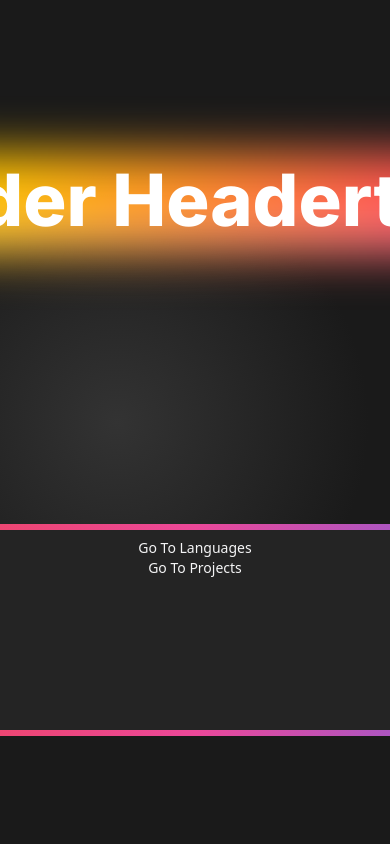
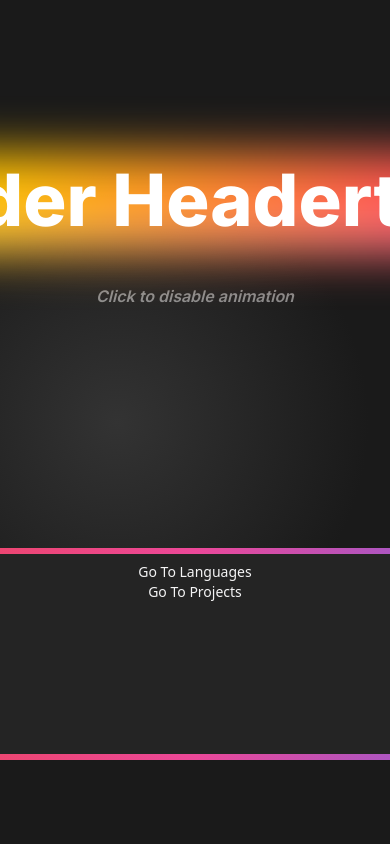
Before and after one commit to vik-ma/portfolio, a Next.js app: page / in a window 390 px wide. Shown: the top 844 px of the page. Built offline with nearby package versions, Linux system fonts and the light colour scheme.

Commit message:
Added text to disable animation for smaller screens

```diff
--- a/app/components/HeaderAnimation.tsx
+++ b/app/components/HeaderAnimation.tsx
@@ -10,7 +10,6 @@ export default function HeaderAnimation() {
     if (!disableAnimation) {
       headerTextRef.current?.classList.remove("header-shadow-anim");
       headerTextRef.current?.classList.add("header-shadow-static");
-
     } else {
       headerTextRef.current?.classList.remove("header-shadow-static");
       headerTextRef.current?.classList.add("header-shadow-anim");
@@ -40,11 +39,16 @@ export default function HeaderAnimation() {
         </h1>
       </div>
       <div className="mt-12 relative">
-        <label className="inline-flex items-center absolute right-5 opacity-0 group-hover:opacity-80 transition duration-300 ease-out -z-[1]"
-        ref={headerCheckRef}>
+        <span className="font-semibold italic text-neutral-100 opacity-50 select-none md:hidden">
+          Click to disable animation
+        </span>
+        <label
+          className="inline-flex items-center absolute right-5 opacity-0 group-hover:opacity-80 transition duration-300 ease-out -z-[1]"
+          ref={headerCheckRef}
+        >
           <input
             type="checkbox"
-            className="h-4 w-4 accent-neutral-100 text-gray-900"
+            className="h-4 w-4 accent-neutral-100"
             checked={disableAnimation}
             readOnly={true}
           />
```
